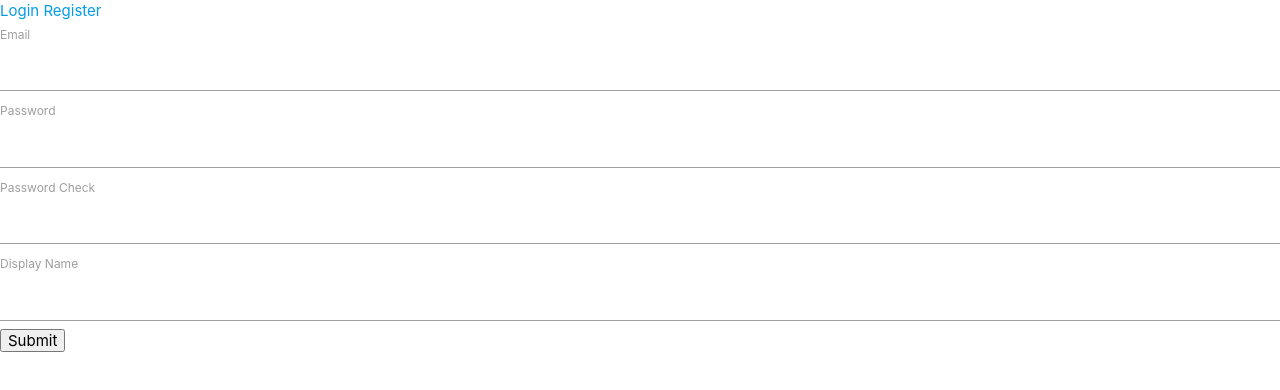
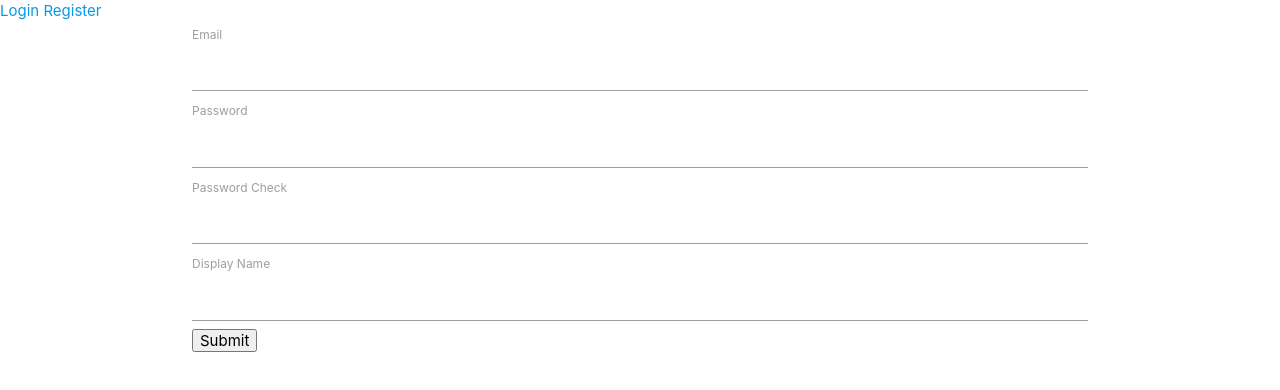
Before and after one commit to floressuarezalvaro/PubCrawl, a React (Create React App) app in the folder client/: page /register in a window 1280 px wide. Shown: the top 390 px of the page. Built offline with nearby package versions, Linux system fonts and the light colour scheme.

Commit message:
set up register page container

```diff
--- a/client/src/Pages/Register.js
+++ b/client/src/Pages/Register.js
@@ -21,7 +21,7 @@ const Register = () => {
 
   return (
     <div>
-      <form onSubmit={submit}>
+      <form className="container" onSubmit={submit}>
         <label>Email</label>
         <input onChange={onChange} type="text" name="email" />
         <label>Password</label>
```
